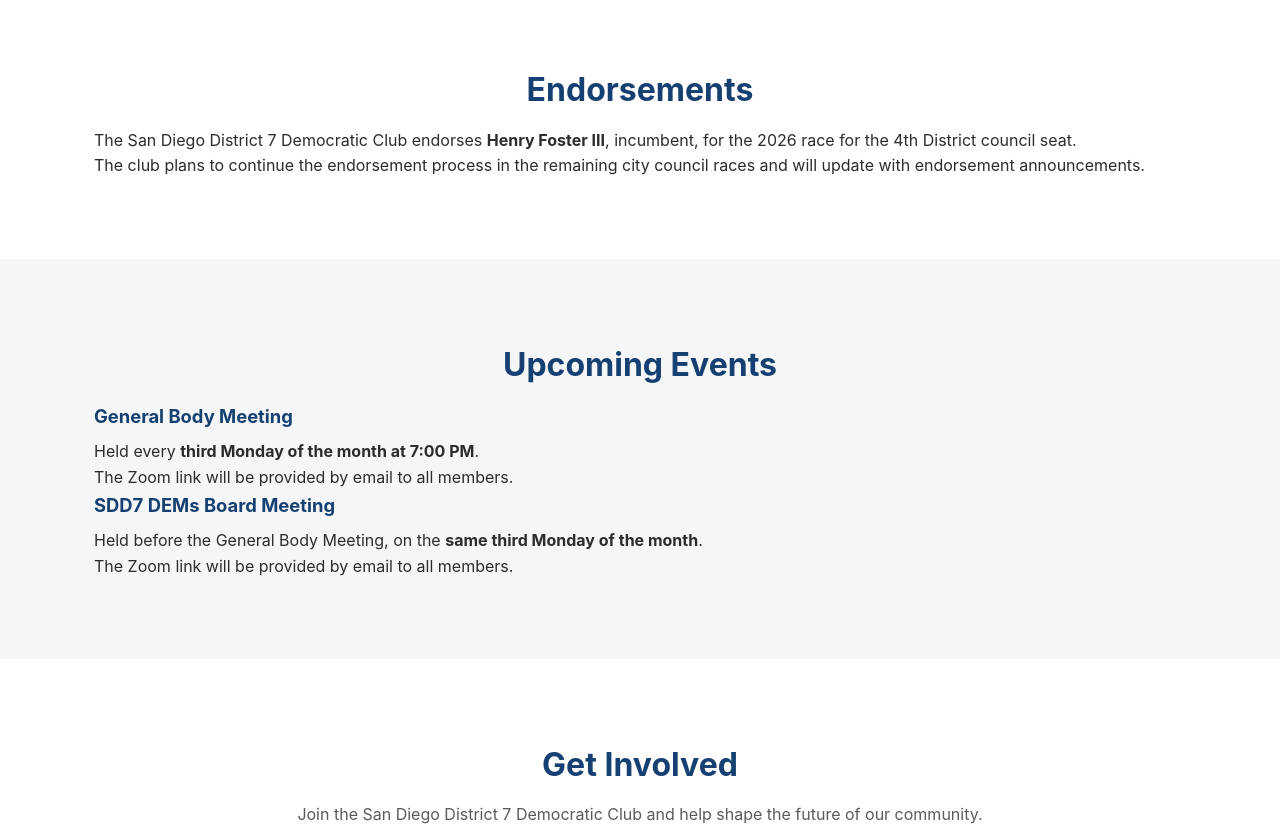
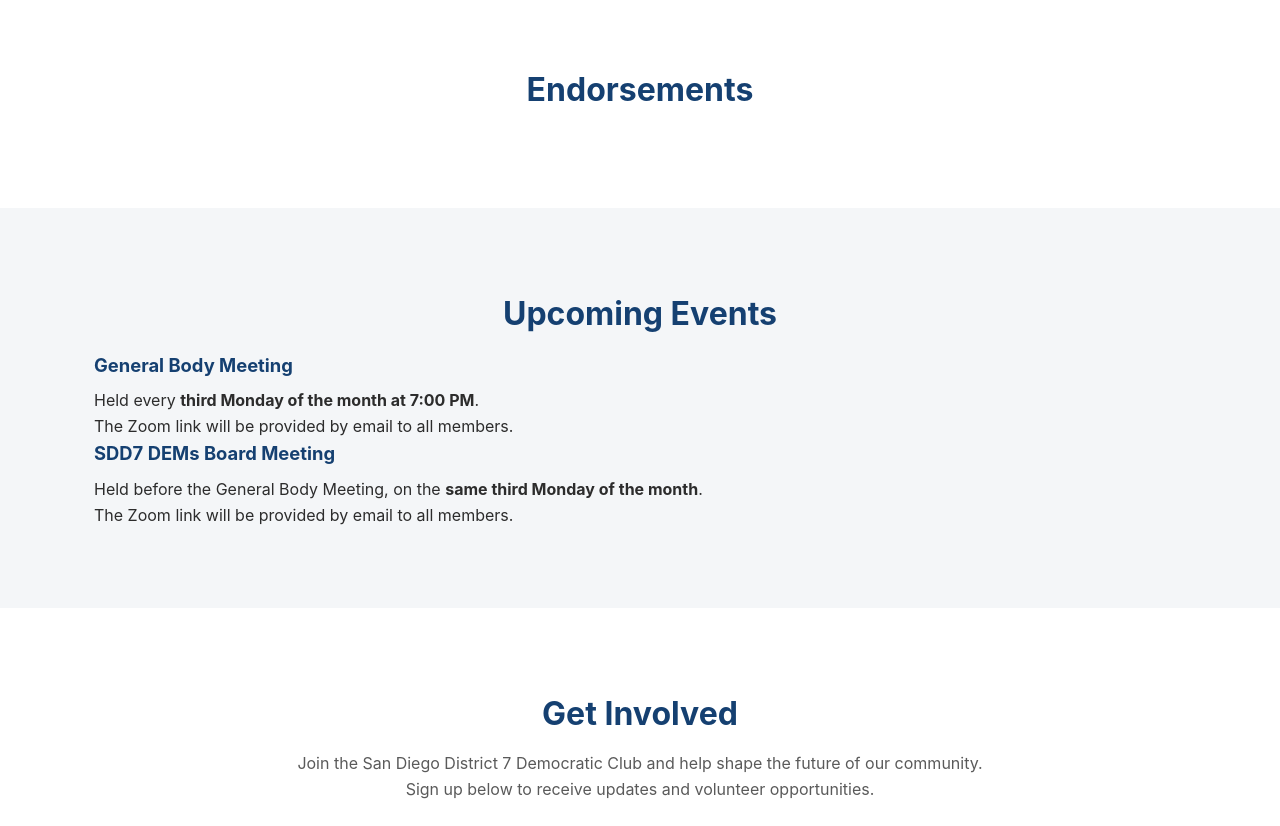
Before and after one commit to bhatchster/SDD7DEMS, a plain HTML site: page index.html in a window 1280 px wide. Shown: the part 1780-2606 px from the top of the page. Drawn offline with Linux system fonts and the light colour scheme.

Commit message:
Add files via upload

```diff
--- a/index.html
+++ b/index.html
@@ -88,10 +88,7 @@
 <section id="endorsements" class="section">
   <div class="container">
     <h2>Endorsements</h2>
-    <div class="endorsement-announcement">
-      <p>The San Diego District 7 Democratic Club endorses <strong>Henry Foster III</strong>, incumbent, for the 2026 race for the 4th District council seat.</p>
-      <p>The club plans to continue the endorsement process in the remaining city council races and will update with endorsement announcements.</p>
-    </div>
+
   </div>
 </section>
 
```
